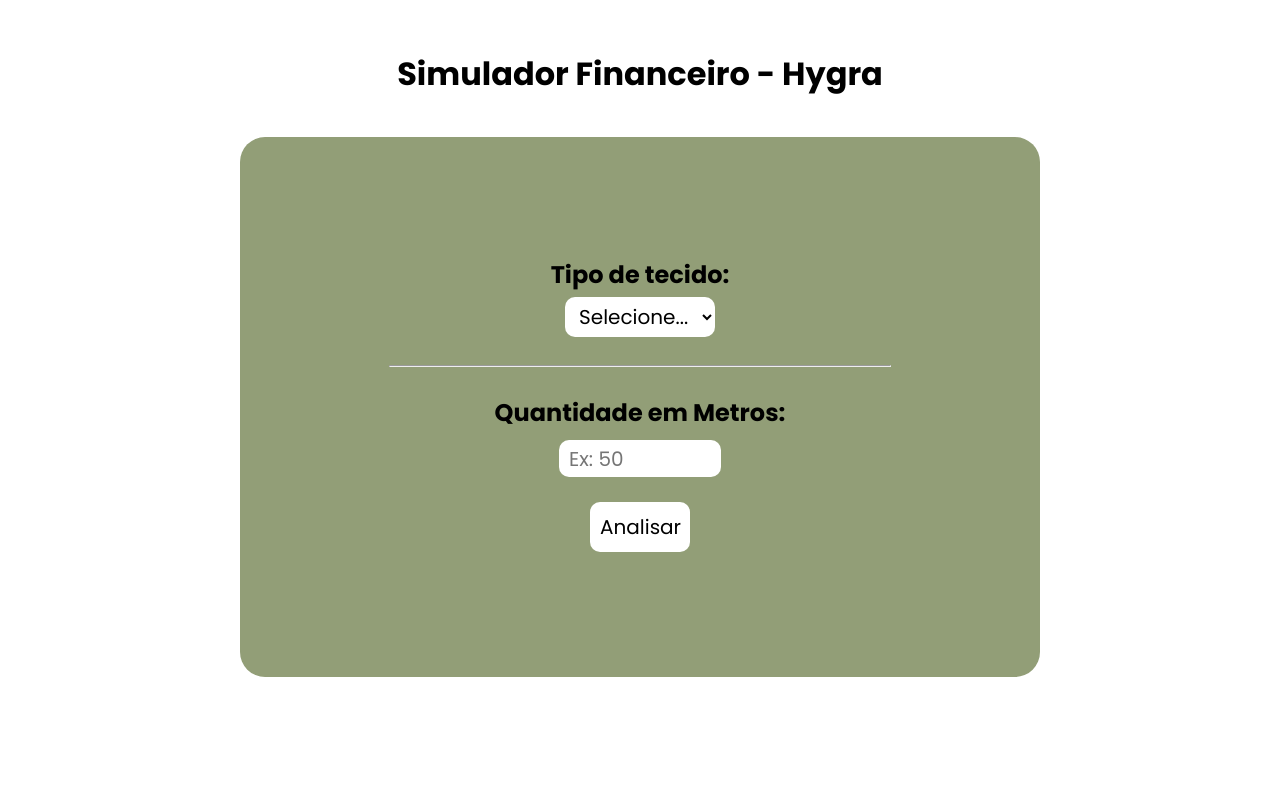
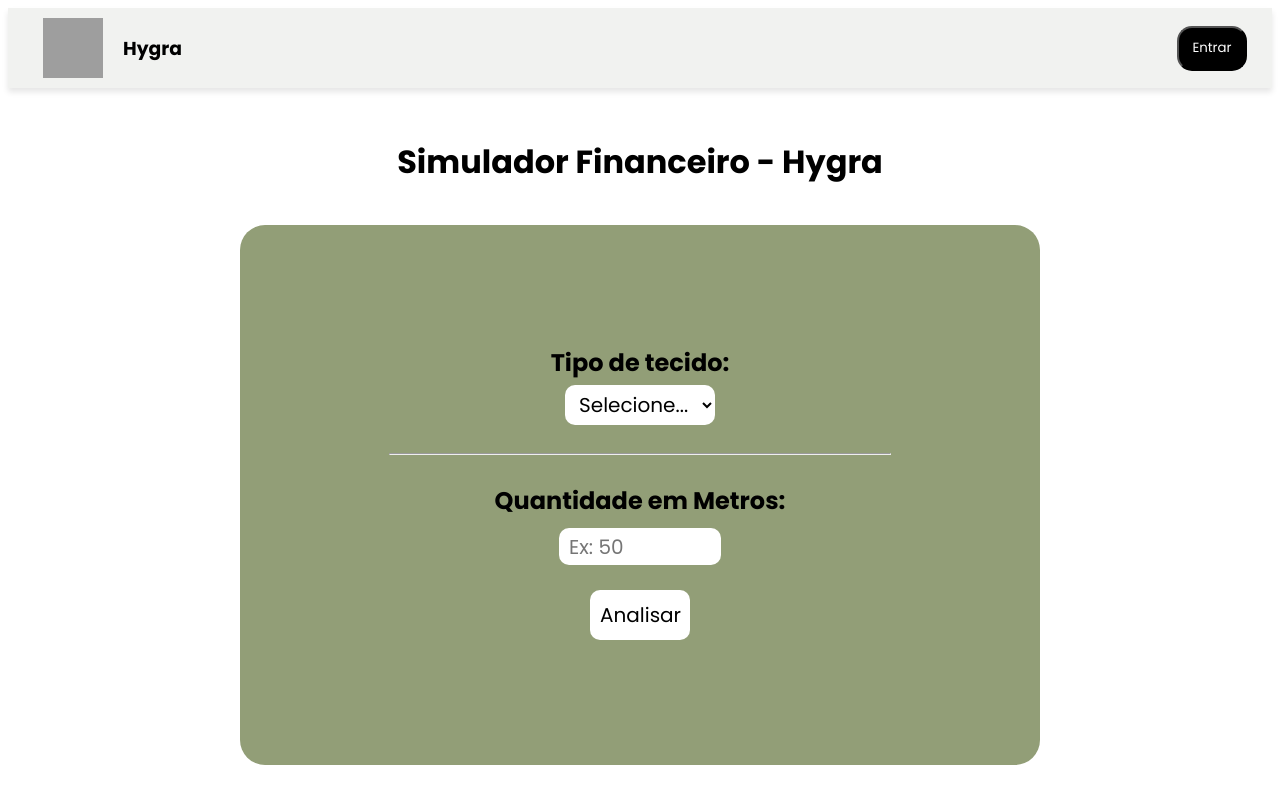
Before and after one commit to HygraPI/Simulador-FinanceiroHTML, a website: page paginas/simulador-financeiro/simuladorfinanceiro2.html in a window 1280 px wide. Drawn offline with Linux system fonts and the light colour scheme; grey boxes are pictures that could not be loaded.

Commit message:
adicionando header na pagina do simulador financeiro

```diff
--- a/paginas/simulador-financeiro/padraosite.css
+++ b/paginas/simulador-financeiro/padraosite.css
@@ -3,6 +3,52 @@
 .body {
    background-color: white;
 }
+
+/* estilizacao header */
+.header {
+   display: flex;
+   flex-direction: row;
+   justify-content: space-between;
+   align-items: center;
+   box-shadow: 0px 4px 6px rgba(0, 0, 0, 0.1);
+   width: 100%;
+   height: 80px;
+   background-color: #F1F2F0;
+}
+
+.header-left {
+   display: flex;
+   align-items: center;
+}
+
+.img-header {
+   width: 60px;
+   height: 60px;
+   margin-left: 35px;
+}
+
+.h3-header {
+   font-family: 'Poppins', sans-serif;
+   font-weight: bold;
+   margin-left: 20px;
+}
+
+.button-header {
+   width: 70px;
+   height: 45px;
+   margin-right: 25px;
+   background-color: black;
+   color: white;
+   font-family: 'Poppins', sans-serif;
+   border-radius: 15px;
+   transition: all 0.3s ease;
+}
+
+.button-header:hover {
+   width: 80px;
+   height: 50px;
+}
+/* fim estilizacao header */
 
 .titulo {
    font-family: 'Poppins', sans-serif;
--- a/paginas/simulador-financeiro/simuladorfinanceiro2.html
+++ b/paginas/simulador-financeiro/simuladorfinanceiro2.html
@@ -9,6 +9,14 @@
 </head>
 
 <body class="body">
+    <header class="header">
+        <div class="header-left">
+            <img class="img-header" src="../../imagens/logo-sem-fundo.png">
+            <h3 class="h3-header">Hygra</h3>
+        </div>
+        <a href="../login/login.html"><button class="button-header">Entrar</button></a>
+    </header>
+
     <h1 class="titulo"> Simulador Financeiro - Hygra </h1> <br>
    <div class="corpo">
        <h2>Tipo de tecido: </h2>
```
